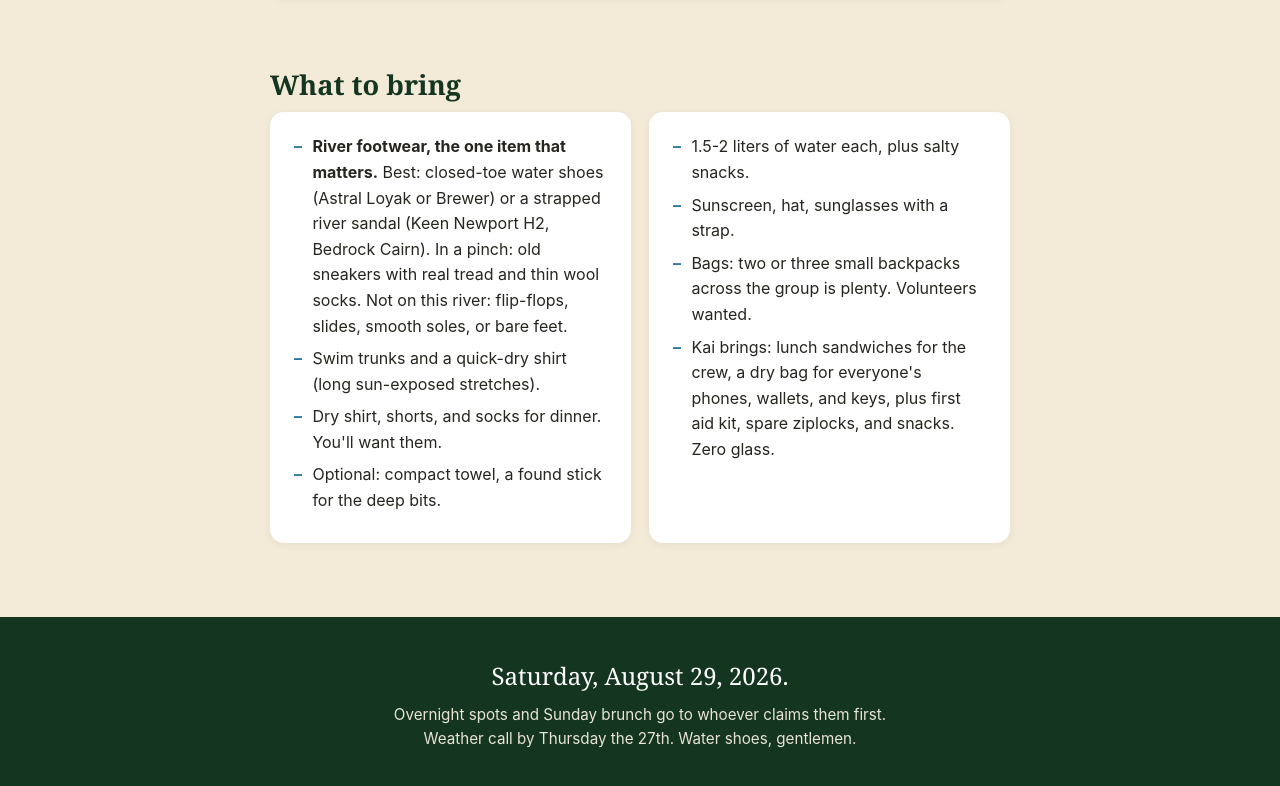
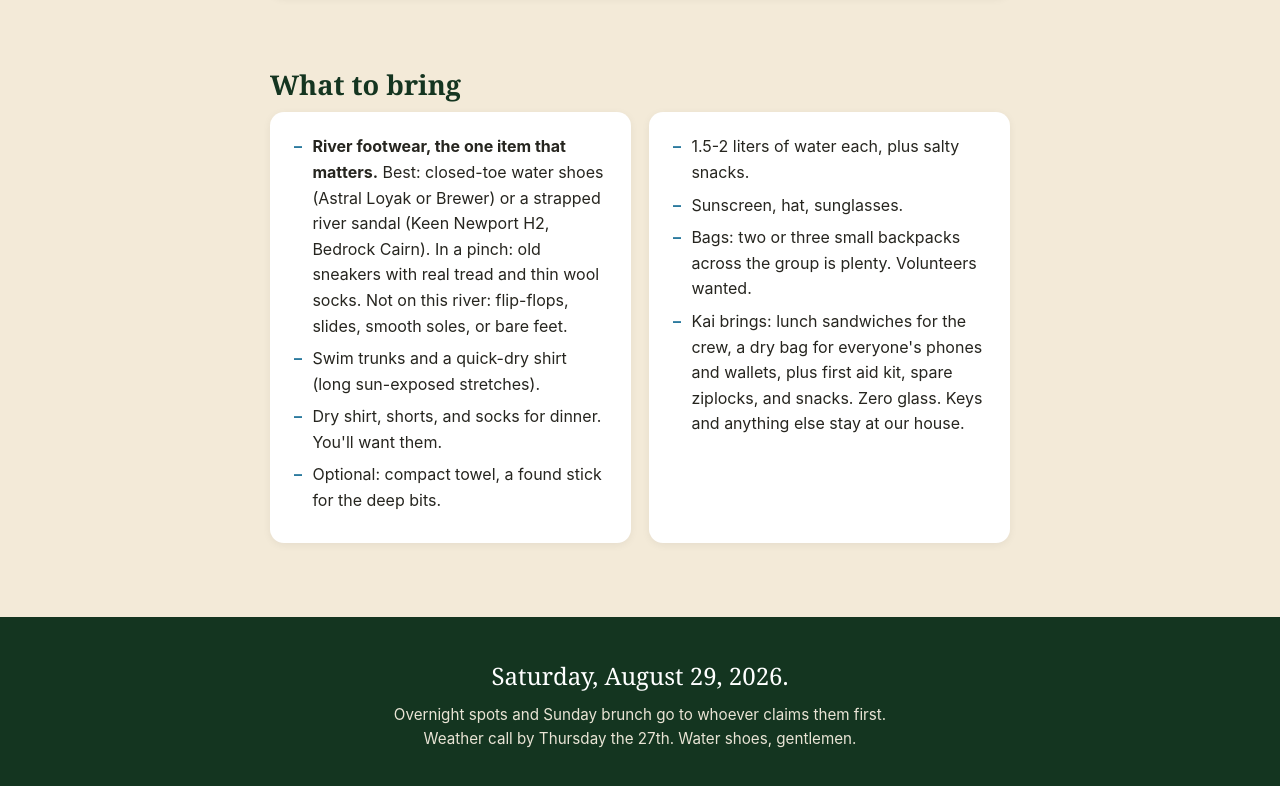
Before and after one commit to klukoff/wading-through-eden, a plain HTML site: page index.html in a window 1280 px wide. Shown: the part 4848-5634 px from the top of the page. Drawn offline with nearby package versions, Linux system fonts and the light colour scheme.

Commit message:
Refine packing list items in index.html
Updated items in the packing list for clarity.

```diff
--- a/index.html
+++ b/index.html
@@ -312,9 +312,9 @@
       <div class="card">
         <ul class="dash">
           <li>1.5-2 liters of water each, plus salty snacks.</li>
-          <li>Sunscreen, hat, sunglasses with a strap.</li>
+          <li>Sunscreen, hat, sunglasses.</li>
           <li>Bags: two or three small backpacks across the group is plenty. Volunteers wanted.</li>
-          <li>Kai brings: lunch sandwiches for the crew, a dry bag for everyone's phones, wallets, and keys, plus first aid kit, spare ziplocks, and snacks. Zero glass.</li>
+          <li>Kai brings: lunch sandwiches for the crew, a dry bag for everyone's phones and wallets, plus first aid kit, spare ziplocks, and snacks. Zero glass. Keys and anything else stay at our house.</li>
         </ul>
       </div>
     </div>
```
